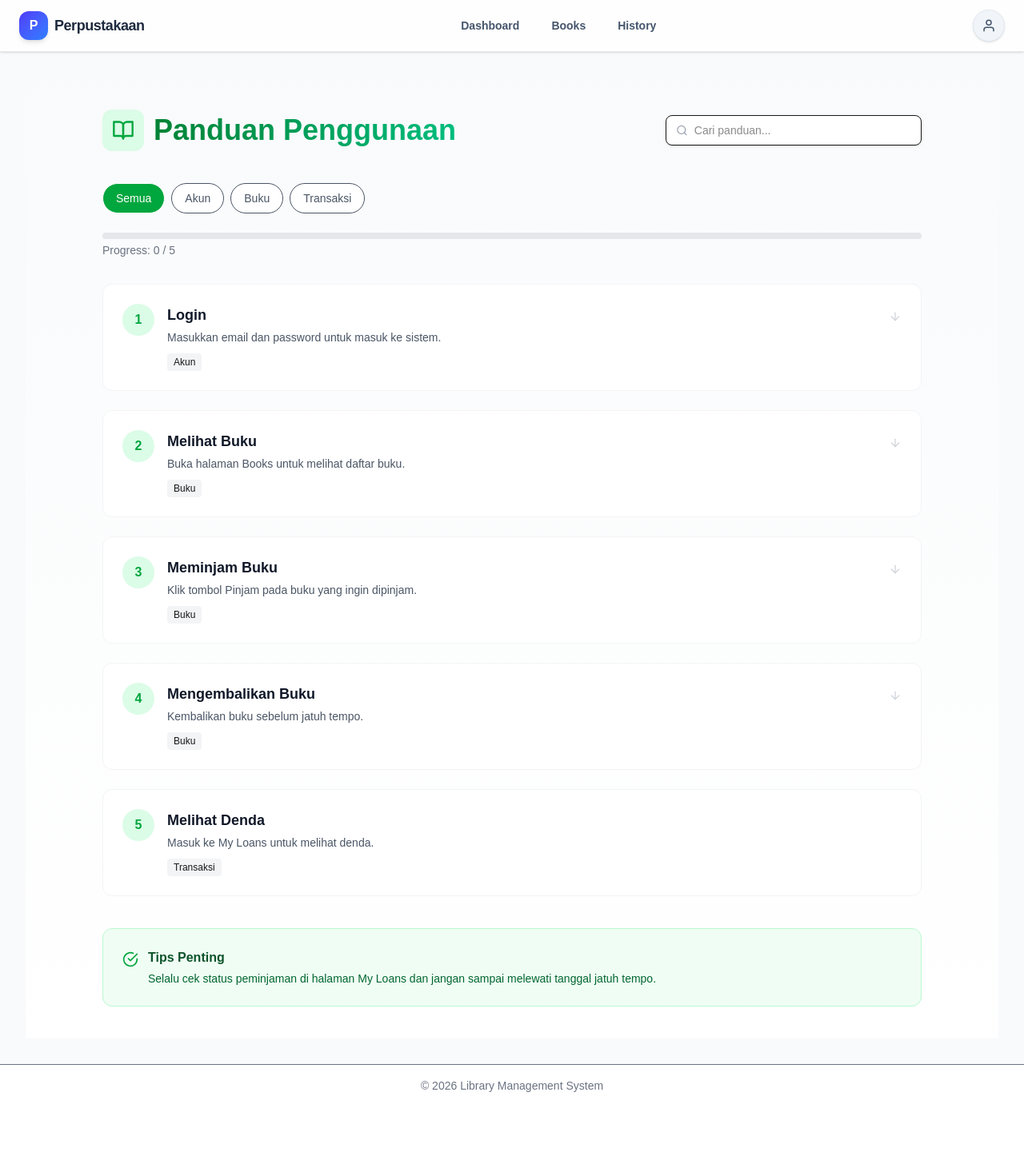
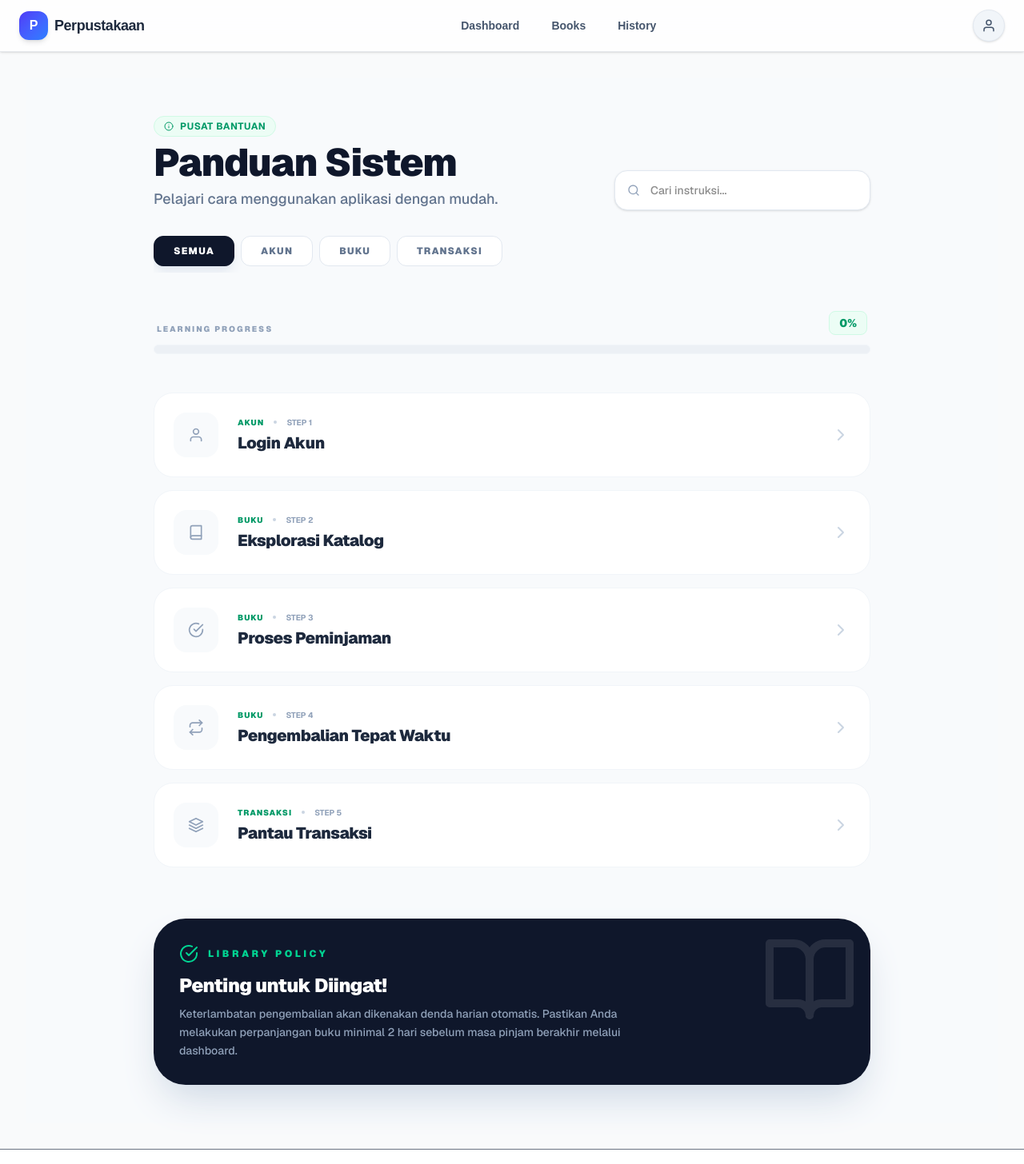
Before and after one commit to syidiqisyididiqi-hash/perpustakaan_frontend, a Next.js app: page /member/panduan in a window 1280 px wide. Shown: the top 1456 px of the page at 80% size. Before the commit the page ends 1384 px from the top, so only its background shows below. Built offline with nearby package versions, Linux system fonts and the light colour scheme.

Commit message:
Update ui ux panduan sama bantuan

```diff
--- a/app/member/panduan/page.tsx
+++ b/app/member/panduan/page.tsx
@@ -3,10 +3,14 @@
 import { useState } from "react";
 import {
   FiBookOpen,
-  FiArrowRight,
   FiCheckCircle,
   FiSearch,
-  FiFilter,
+  FiInfo,
+  FiChevronRight,
+  FiLayers,
+  FiUser,
+  FiBook,
+  FiRepeat
 } from "react-icons/fi";
 
 export default function PanduanPage() {
@@ -17,33 +21,38 @@ export default function PanduanPage() {
   const panduan = [
     {
       no: 1,
-      judul: "Login",
+      judul: "Login Akun",
       kategori: "Akun",
-      deskripsi: "Masukkan email dan password untuk masuk ke sistem.",
+      icon: <FiUser />,
+      deskripsi: "Gunakan email institusi dan password yang telah didaftarkan untuk mengakses dashboard perpustakaan.",
     },
     {
       no: 2,
-      judul: "Melihat Buku",
+      judul: "Eksplorasi Katalog",
       kategori: "Buku",
-      deskripsi: "Buka halaman Books untuk melihat daftar buku.",
+      icon: <FiBook />,
+      deskripsi: "Telusuri ribuan judul melalui halaman Katalog. Gunakan fitur filter untuk mencari kategori spesifik.",
     },
     {
       no: 3,
-      judul: "Meminjam Buku",
+      judul: "Proses Peminjaman",
       kategori: "Buku",
-      deskripsi: "Klik tombol Pinjam pada buku yang ingin dipinjam.",
+      icon: <FiCheckCircle />,
+      deskripsi: "Pilih buku, klik tombol Pinjam, dan tentukan durasi pengembalian sesuai kebutuhan Anda.",
     },
     {
       no: 4,
-      judul: "Mengembalikan Buku",
+      judul: "Pengembalian Tepat Waktu",
       kategori: "Buku",
-      deskripsi: "Kembalikan buku sebelum jatuh tempo.",
+      icon: <FiRepeat />,
+      deskripsi: "Pastikan mengembalikan buku melalui petugas atau dropbox sebelum tanggal jatuh tempo berakhir.",
     },
     {
       no: 5,
-      judul: "Melihat Denda",
+      judul: "Pantau Transaksi",
       kategori: "Transaksi",
-      deskripsi: "Masuk ke My Loans untuk melihat denda.",
+      icon: <FiLayers />,
+      deskripsi: "Cek riwayat, status denda, dan masa pinjam secara real-time melalui menu My Loans.",
     },
   ];
 
@@ -57,117 +66,130 @@ export default function PanduanPage() {
   });
 
   return (
-    <div className="min-h-screen bg-gradient-to-b from-gray-50 to-white p-6 md:p-10">
-      <div className="max-w-5xl mx-auto">
-        <div className="flex flex-col md:flex-row md:items-center md:justify-between gap-4 mb-10">
-          <div className="flex items-center gap-3">
-            <div className="p-3 rounded-xl bg-green-100">
-              <FiBookOpen className="text-green-600" size={28} />
+    <div className="min-h-screen bg-[#F8FAFC] p-4 md:p-12 font-sans">
+      <div className="max-w-4xl mx-auto">
+        <header className="mb-12">
+          <div className="flex flex-col md:flex-row md:items-end justify-between gap-6">
+            <div className="space-y-2">
+              <div className="inline-flex items-center gap-2 px-3 py-1 rounded-full bg-emerald-50 text-emerald-600 text-xs font-bold uppercase tracking-wider border border-emerald-100">
+                <FiInfo /> Pusat Bantuan
               </div>
-            <h1 className="text-3xl md:text-4xl font-bold bg-gradient-to-r from-green-700 to-emerald-500 bg-clip-text text-transparent">
-              Panduan Penggunaan
+              <h1 className="text-4xl md:text-5xl font-black text-slate-900 tracking-tight">
+                Panduan Sistem
               </h1>
+              <p className="text-slate-500 text-lg font-medium">Pelajari cara menggunakan aplikasi dengan mudah.</p>
             </div>
 
-          <div className="flex items-center gap-2 bg-white border rounded-lg px-3 py-2 shadow-sm w-full md:w-80">
-            <FiSearch className="text-gray-400" />
+            <div className="relative group w-full md:w-80">
+              <FiSearch className="absolute left-4 top-1/2 -translate-y-1/2 text-slate-400 group-focus-within:text-emerald-500 transition-colors" />
               <input
                 type="text"
-              placeholder="Cari panduan..."
+                placeholder="Cari instruksi..."
                 value={search}
                 onChange={(e) => setSearch(e.target.value)}
-              className="outline-none w-full text-sm"
+                className="w-full pl-11 pr-4 py-3.5 bg-white border border-slate-200 rounded-2xl shadow-sm outline-none focus:ring-4 focus:ring-emerald-500/10 focus:border-emerald-500 transition-all text-sm font-medium"
               />
             </div>
           </div>
-        <div className="flex gap-2 mb-6 flex-wrap">
+
+          <div className="flex gap-2 mt-8 overflow-x-auto pb-2 scrollbar-hide">
             {kategoriList.map((item) => (
               <button
                 key={item}
                 onClick={() => setKategori(item)}
-              className={`px-4 py-2 rounded-full text-sm border transition ${
+                className={`px-6 py-2.5 rounded-xl text-xs font-black uppercase tracking-widest border transition-all whitespace-nowrap ${
                   kategori === item
-                  ? "bg-green-600 text-white"
-                  : "bg-white text-gray-600 hover:bg-gray-100"
+                    ? "bg-slate-900 text-white border-slate-900 shadow-lg shadow-slate-200"
+                    : "bg-white text-slate-500 border-slate-200 hover:border-emerald-500 hover:text-emerald-600"
                 }`}
               >
                 {item}
               </button>
             ))}
           </div>
+        </header>
 
-        <div className="mb-8">
-          <div className="h-2 bg-gray-200 rounded-full">
+        <div className="mb-12 space-y-3">
+          <div className="flex justify-between items-end px-1">
+            <span className="text-[10px] font-black text-slate-400 uppercase tracking-[0.2em]">Learning Progress</span>
+            <span className="text-sm font-black text-emerald-600 bg-emerald-50 px-3 py-1 rounded-lg border border-emerald-100">
+               {Math.round((activeStep || 0) / panduan.length * 100)}%
+            </span>
+          </div>
+          <div className="h-3 bg-slate-200/50 rounded-full overflow-hidden border border-slate-100 p-0.5">
             <div
-              className="h-2 bg-green-500 rounded-full transition-all"
-              style={{
-                width: `${
-                  activeStep ? (activeStep / panduan.length) * 100 : 0
-                }%`,
-              }}
+              className="h-full bg-gradient-to-r from-emerald-400 to-emerald-600 rounded-full transition-all duration-700 ease-out shadow-sm"
+              style={{ width: `${(activeStep || 0) / panduan.length * 100}%` }}
             />
           </div>
-          <p className="text-sm text-gray-500 mt-1">
-            Progress: {activeStep || 0} / {panduan.length}
-          </p>
         </div>
 
-        <div className="grid gap-6">
-          {filtered.map((item, index) => (
+        <div className="space-y-4">
+          {filtered.map((item) => (
             <div
               key={item.no}
               onClick={() => setActiveStep(item.no)}
-              className={`cursor-pointer rounded-xl p-6 border transition-all duration-300 ${
+              className={`group cursor-pointer rounded-3xl p-6 border transition-all duration-500 ${
                 activeStep === item.no
-                  ? "bg-green-50 border-green-300 shadow-md"
-                  : "bg-white border-gray-100 hover:shadow-md"
+                  ? "bg-white border-emerald-500 shadow-xl shadow-emerald-100 translate-x-2"
+                  : "bg-white border-slate-100 hover:border-emerald-200 hover:shadow-lg hover:shadow-slate-200/50"
               }`}
             >
-              <div className="flex items-start gap-4">
-                <div className="flex items-center justify-center w-10 h-10 rounded-full bg-green-100 text-green-600 font-bold">
-                  {item.no}
+              <div className="flex items-center gap-6">
+                <div className={`flex items-center justify-center w-14 h-14 rounded-2xl text-xl transition-all duration-500 ${
+                  activeStep === item.no
+                  ? "bg-emerald-600 text-white rotate-[360deg]"
+                  : "bg-slate-50 text-slate-400 group-hover:bg-emerald-50 group-hover:text-emerald-600"
+                }`}>
+                  {item.icon}
                 </div>
 
                 <div className="flex-1">
-                  <h2 className="text-lg font-semibold text-gray-900 mb-1">
+                  <div className="flex items-center gap-3 mb-1">
+                    <span className="text-[10px] font-black text-emerald-600 uppercase tracking-widest">{item.kategori}</span>
+                    <div className="h-1 w-1 rounded-full bg-slate-300" />
+                    <span className="text-[10px] font-bold text-slate-400 uppercase">Step {item.no}</span>
+                  </div>
+                  <h2 className="text-xl font-black text-slate-800 tracking-tight">
                     {item.judul}
                   </h2>
-                  <p className="text-gray-600 text-sm mb-2">
+                  <div className={`overflow-hidden transition-all duration-500 ${activeStep === item.no ? 'max-h-20 mt-2 opacity-100' : 'max-h-0 opacity-0'}`}>
+                    <p className="text-slate-500 text-sm leading-relaxed font-medium italic">
                       {item.deskripsi}
                     </p>
-                  <span className="text-xs bg-gray-100 px-2 py-1 rounded">
-                    {item.kategori}
-                  </span>
+                  </div>
                 </div>
 
-                {index < filtered.length - 1 && (
-                  <FiArrowRight className="text-gray-300 rotate-90 mt-2 hidden md:block" />
-                )}
+                <FiChevronRight className={`text-slate-300 transition-all duration-300 ${activeStep === item.no ? 'rotate-90 text-emerald-500 scale-125' : 'group-hover:translate-x-1'}`} size={24} />
               </div>
             </div>
           ))}
         </div>
 
         {filtered.length === 0 && (
-          <div className="text-center text-gray-500 mt-10">
-            Tidak ditemukan panduan 😢
+          <div className="bg-white rounded-[2rem] border-2 border-dashed border-slate-200 p-16 text-center">
+            <div className="text-4xl mb-4">🔍</div>
+            <h3 className="text-lg font-black text-slate-800 uppercase tracking-widest">Tidak Ada Hasil</h3>
+            <p className="text-slate-400 text-sm font-medium mt-1">Coba kata kunci lain untuk menemukan bantuan.</p>
           </div>
         )}
 
-        <div className="mt-10 p-6 bg-green-50 rounded-xl border border-green-200">
-          <div className="flex items-start gap-3">
-            <FiCheckCircle className="text-green-600 mt-1" size={20} />
-            <div>
-              <h3 className="font-semibold text-green-900 mb-1">
-                Tips Penting
-              </h3>
-              <p className="text-green-800 text-sm">
-                Selalu cek status peminjaman di halaman My Loans dan jangan
-                sampai melewati tanggal jatuh tempo.
+        <footer className="mt-16 p-8 bg-slate-900 rounded-[2.5rem] relative overflow-hidden shadow-2xl shadow-slate-300">
+            <div className="absolute top-0 right-0 p-4 opacity-10">
+                <FiBookOpen size={120} className="text-white" />
+            </div>
+            <div className="relative z-10">
+                <div className="flex items-center gap-3 text-emerald-400 mb-3">
+                    <FiCheckCircle size={24} />
+                    <span className="font-black uppercase tracking-[0.3em] text-xs">Library Policy</span>
+                </div>
+                <h3 className="text-2xl font-black text-white mb-2 tracking-tight">Penting untuk Diingat!</h3>
+                <p className="text-slate-400 text-sm leading-relaxed max-w-xl font-medium">
+                    Keterlambatan pengembalian akan dikenakan denda harian otomatis. Pastikan Anda melakukan perpanjangan buku
+                    minimal 2 hari sebelum masa pinjam berakhir melalui dashboard.
                 </p>
             </div>
-          </div>
-        </div>
+        </footer>
       </div>
     </div>
   );
```
Also changed, not shown: app/member/bantuan/page.tsx (+118 -95 lines). Lines whose indentation alone changed are shown as unchanged.
